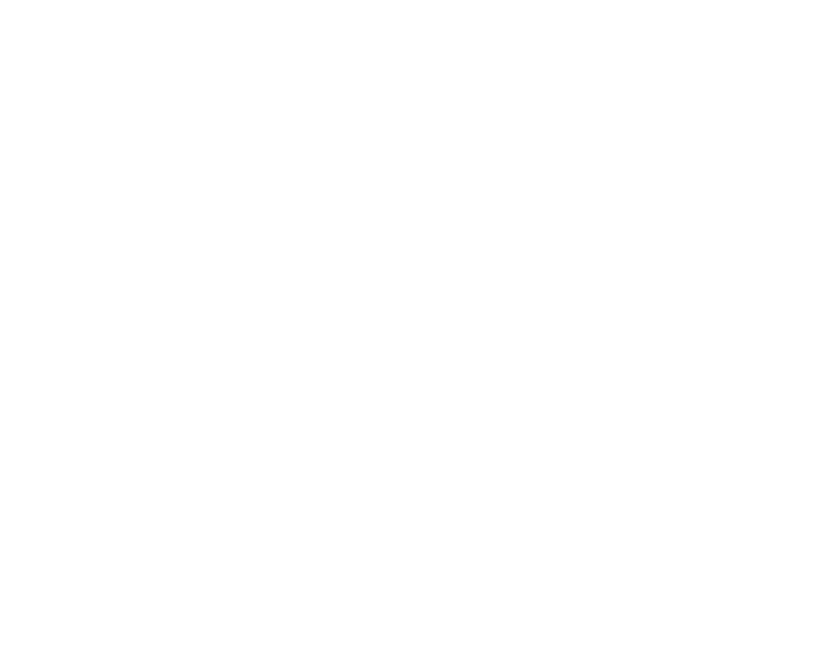
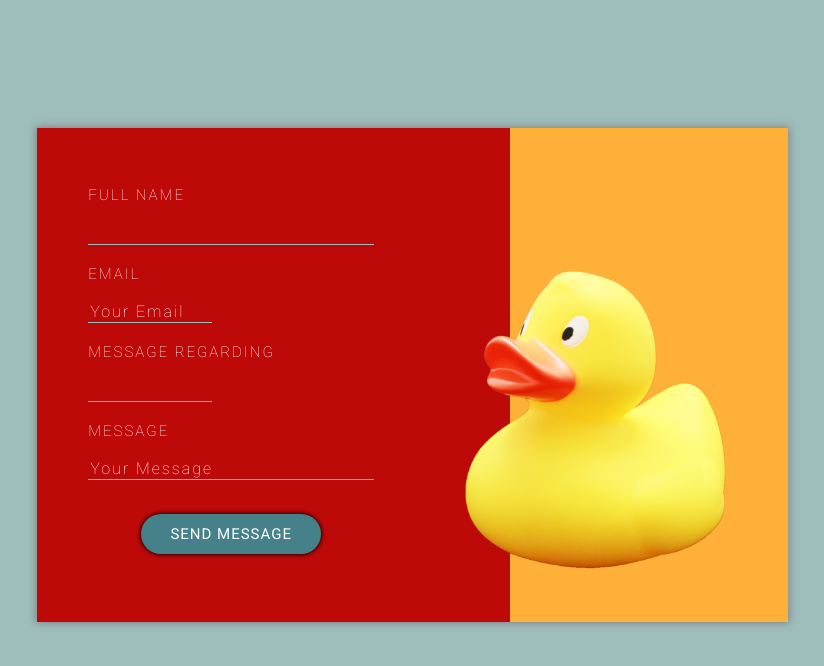
Before and after one commit to yui9667/form-duck, a plain HTML site: page index.html in a window 1280 px wide. Shown: the whole page, without its empty margins (283-1107 px from the left). Drawn offline with Linux system fonts and the light colour scheme.

Commit message:
adding HTML and CSS

```diff
--- a/index.html
+++ b/index.html
@@ -3,7 +3,35 @@
   <head>
     <meta charset="UTF-8" />
     <meta name="viewport" content="width=device-width, initial-scale=1.0" />
+    <link rel="stylesheet" href="styles/normazlie.css" />
+    <link rel="stylesheet" href="styles/style.css" />
+    <link
+      href="https://fonts.googleapis.com/css2?family=Roboto:wght@100;300;&display=swap"
+      rel="stylesheet"
+    />
     <title>Duck Form</title>
   </head>
-  <body></body>
+  <body>
+    <main>
+      <form action="" method="post">
+        <div class="container">
+          <label for="fullname">FULL NAME</label>
+          <input type="text" name="fullname" id="fullname" />
+          <label for="email">EMAIL</label>
+          <input type="email" name="email" placeholder="Your Email" />
+
+          <label for="message-regarding">MESSAGE REGARDING</label>
+          <input type="text" name="message-regarding" id="message-regarding" />
+
+          <label for="message">MESSAGE</label>
+          <input type="text" name="message" placeholder="Your Message" />
+
+          <button><a href="">SEND MESSAGE</a></button>
+        </div>
+        <div class="duck">
+          <img src="image/duck.png" alt="a duck" width="140%" />
+        </div>
+      </form>
+    </main>
+  </body>
 </html>
--- a/styles/style.css
+++ b/styles/style.css
@@ -0,0 +1,83 @@
+* {
+  font-family: "Roboto", sans-serif;
+}
+body {
+  background-color: #9dbebb;
+  color: #fff;
+  letter-spacing: 2px;
+}
+::placeholder {
+  color: #fff;
+  font-weight: lighter;
+}
+form {
+  display: flex;
+  background: linear-gradient(
+    90deg,
+    #be0909 0%,
+    #be0909 63%,
+    #ffb039 63%,
+    #ffb039 100%
+  );
+  max-width: 700px;
+  width: 100%;
+  min-height: 450px;
+  box-shadow: 0px 0px 8px 1px#818181;
+  padding: 3% 0 0 4%;
+  margin-left: 25%;
+  margin-top: 10%;
+}
+.container {
+  display: flex;
+  flex-direction: column;
+  width: 600px;
+  height: auto;
+}
+
+label {
+  font-size: 15px;
+  font-weight: lighter;
+  margin-top: 7%;
+}
+input,
+textarea {
+  outline: none;
+  border-style: none;
+  background: transparent;
+  border-bottom: 0.5px solid #9dbebb;
+  padding-top: 7%;
+}
+
+input[name="email"],
+input[name="message-regarding"] {
+  color: #fff;
+  letter-spacing: 2px;
+  max-width: 120px;
+  width: 100%;
+}
+
+input[name="message"] {
+  color: #fff;
+  letter-spacing: 2px;
+}
+
+button {
+  background-color: #468189;
+
+  border-radius: 40px;
+  border-style: none;
+  margin-top: 12%;
+  width: 180px;
+  height: 40px;
+  letter-spacing: 1px;
+  align-self: center;
+  font-size: 15px;
+  box-shadow: 0px 0px 4px 0.6px#000;
+}
+button a {
+  text-decoration: none;
+  color: #fff;
+}
+.duck {
+  margin: 7% 14% 0% 0%;
+}
```
